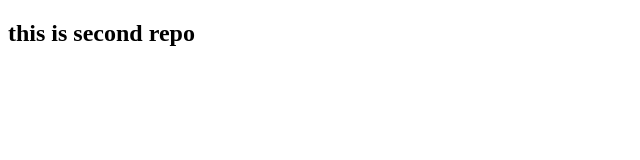
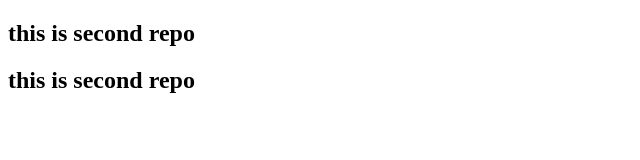
Before and after one commit to vishalpal011/second-repo, a plain HTML site: page index.html in a window 1280 px wide. Shown: the whole page, without its empty margins (0-640 px from the left). Drawn offline with Linux system fonts and the light colour scheme.

Commit message:
commit one command

```diff
--- a/index.html
+++ b/index.html
@@ -7,5 +7,6 @@
 </head>
 <body>
     <h2>this is second repo</h2>
+    <h2>this is second repo</h2>
 </body>
 </html>
```
